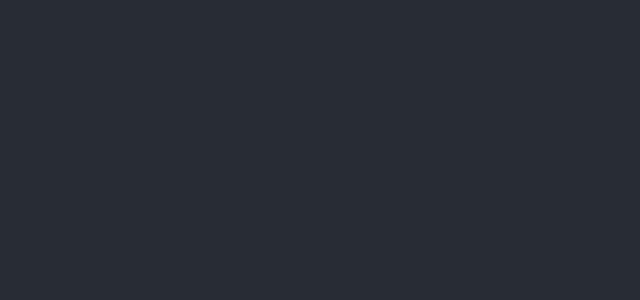
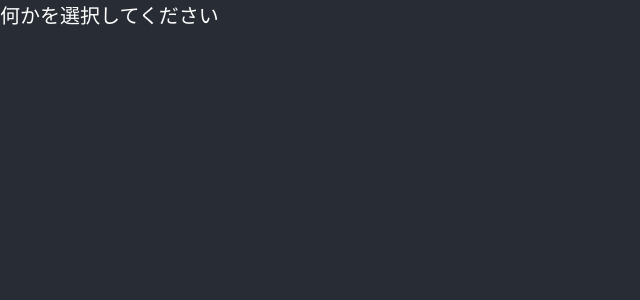
Before and after one commit to iccanobif/japanese-dictionary-iframe, a React (Create React App) app: page / in a window 1280 px wide. Shown: the top 300 px of the page, without its empty margins (0-640 px from the left). Built offline with nearby package versions, Linux system fonts and the light colour scheme.

Commit message:
print message at startup

```diff
--- a/src/App.js
+++ b/src/App.js
@@ -23,7 +23,7 @@ class AppPresentation extends Component {
 
     if (this.props.queryError) return <>{this.props.queryError}</>;
 
-    if (this.props.queries.length === 0) return <></>;
+    if (this.props.queries.length === 0) return <>何かを選択してください</>;
 
     const navButtons =
       this.props.queries.length === 1 ? (
```
